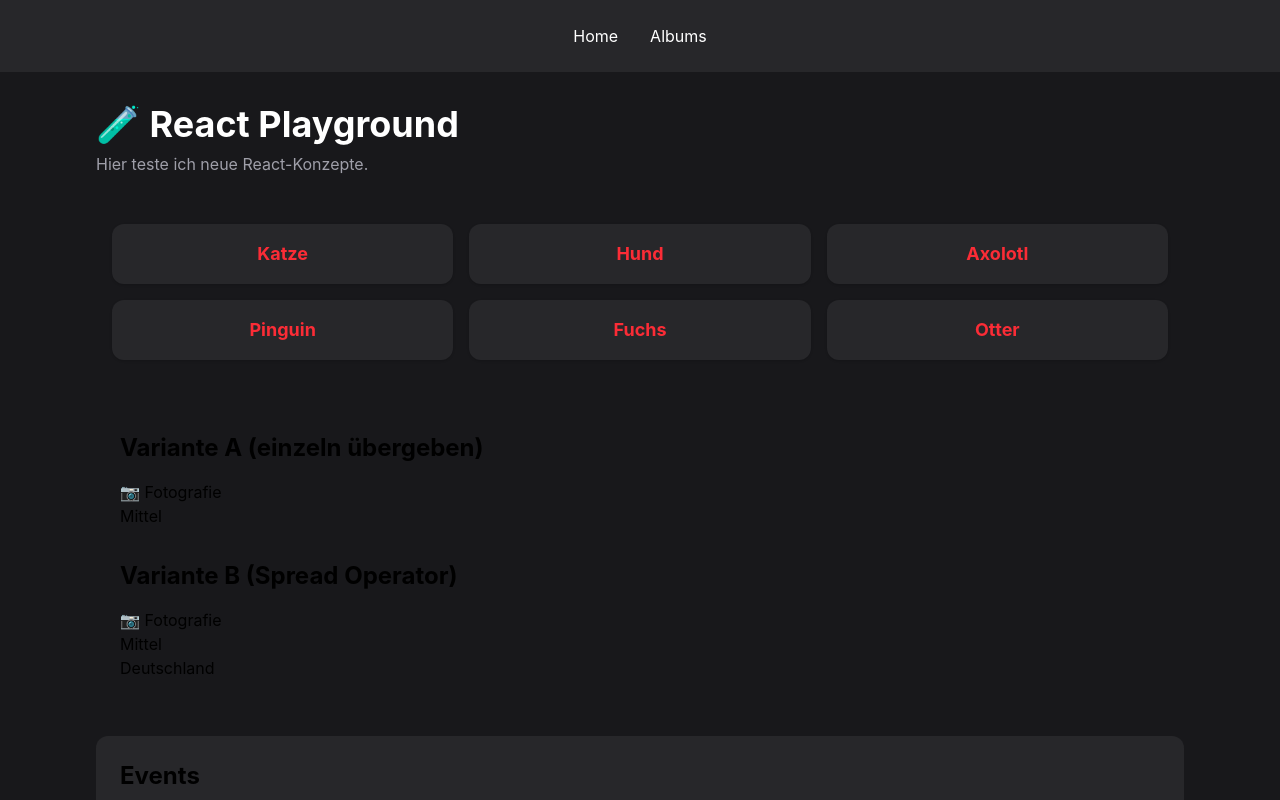
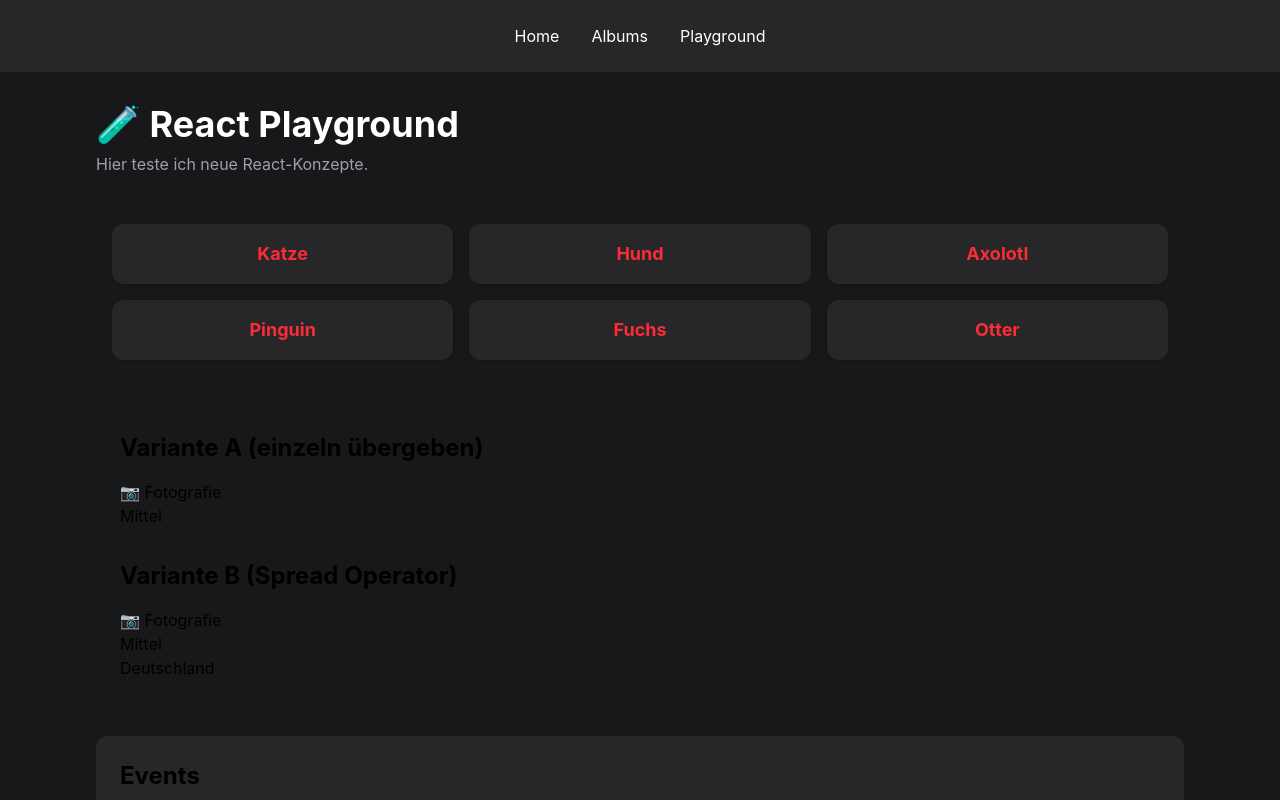
Before and after one commit to getzin/react-about-me, a React (Vite) app: page /playground in a window 1280 px wide. Shown: the top 800 px of the page. Built offline with nearby package versions, Linux system fonts and the light colour scheme.

Commit message:
Add playground to navbar

```diff
--- a/src/components/Navbar.tsx
+++ b/src/components/Navbar.tsx
@@ -7,6 +7,7 @@ function Navbar() {
     <nav className="flex justify-center gap-8 p-6 bg-zinc-800 text-white">
       <Link to="/">Home</Link>
       <Link to="/albums">Albums</Link>
+      <Link to="/playground">Playground</Link>
     </nav>
   );
 }
```
